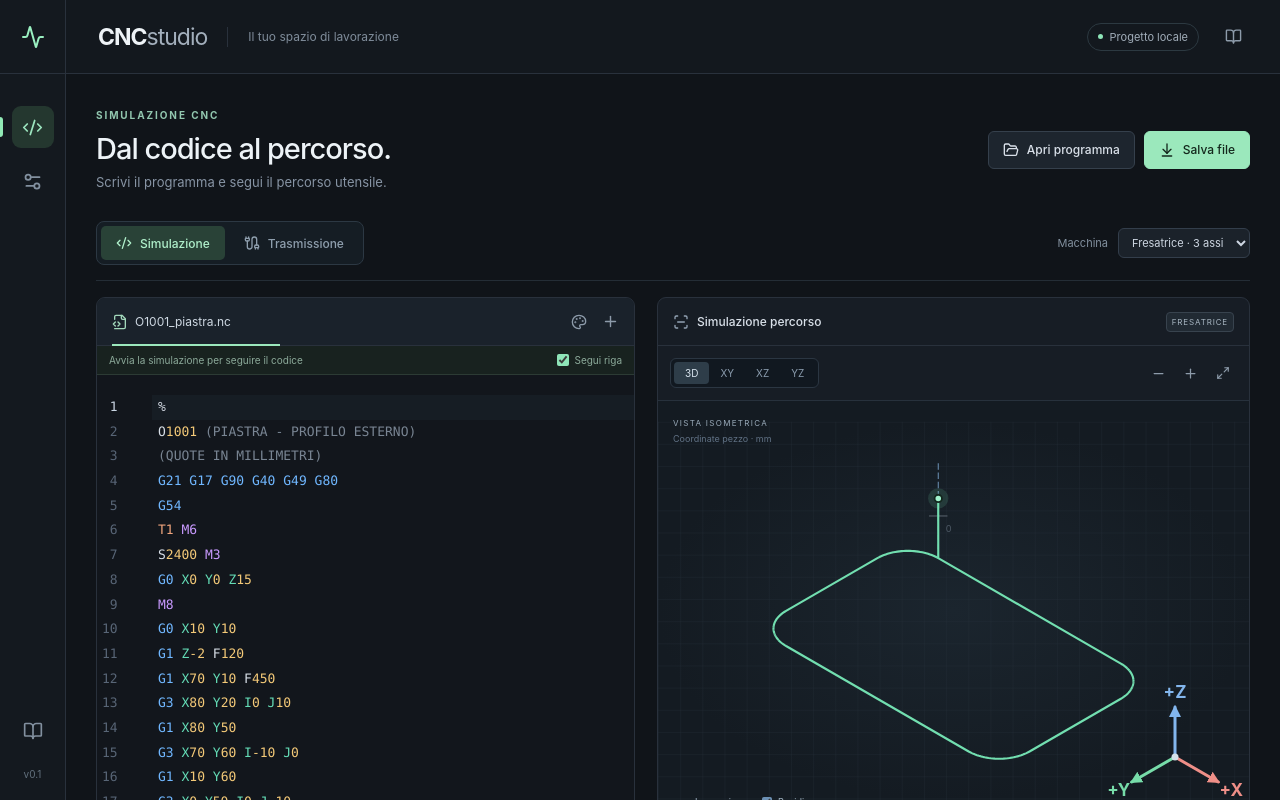
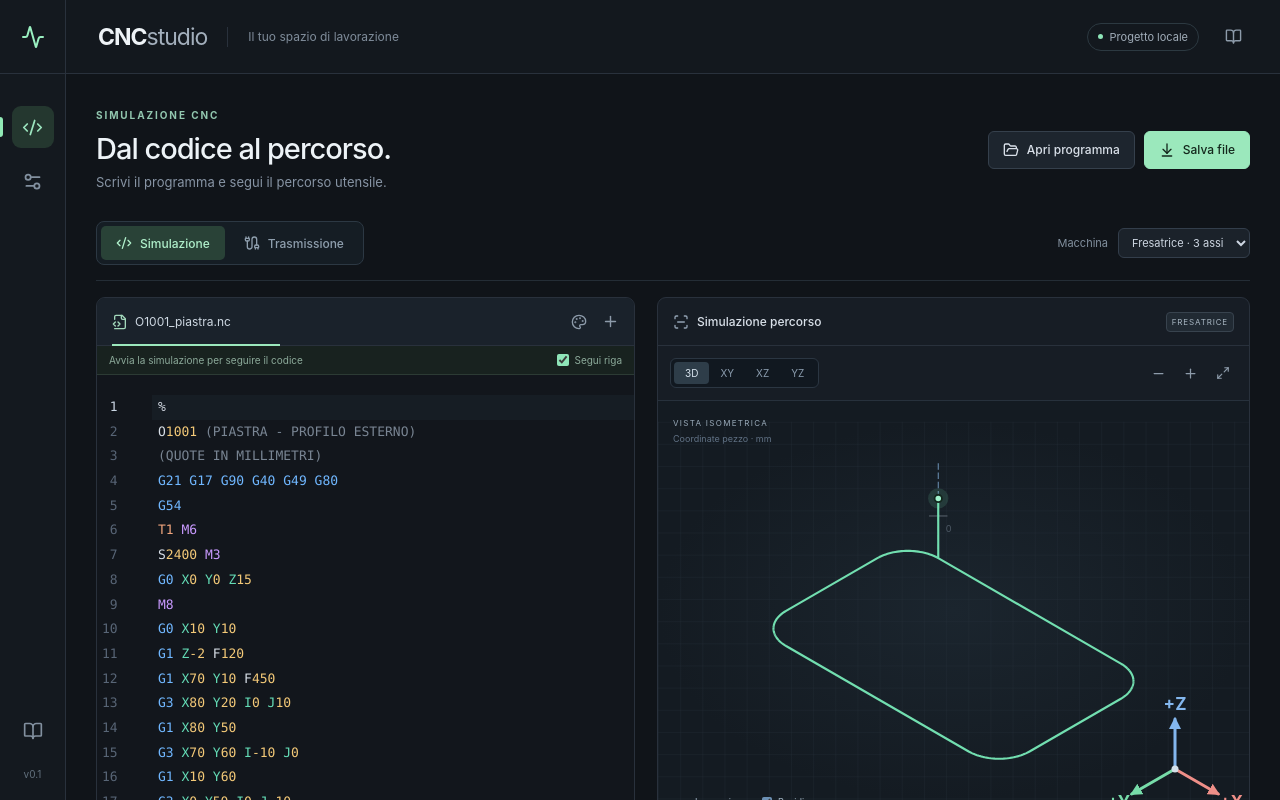
Before and after one commit to Rama-131/cnc-editor, a React (Vite) app: page / in a window 1280 px wide. Shown: the top 800 px of the page. Built offline with nearby package versions, Linux system fonts and the light colour scheme.

Commit message:
Lower the axis arrows a little further

```diff
--- a/src/styles.css
+++ b/src/styles.css
@@ -579,7 +579,7 @@ h1 {
 .viewport > .axis-indicator {
   position: absolute;
   right: 4px;
-  bottom: 16px;
+  bottom: 4px;
   width: 140px;
   height: 128px;
   pointer-events: none;
```
